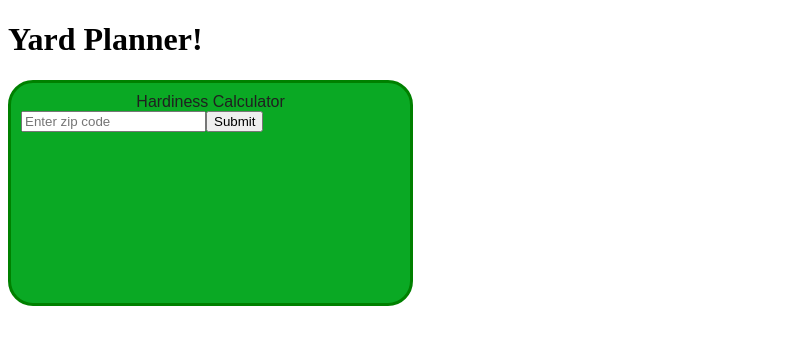
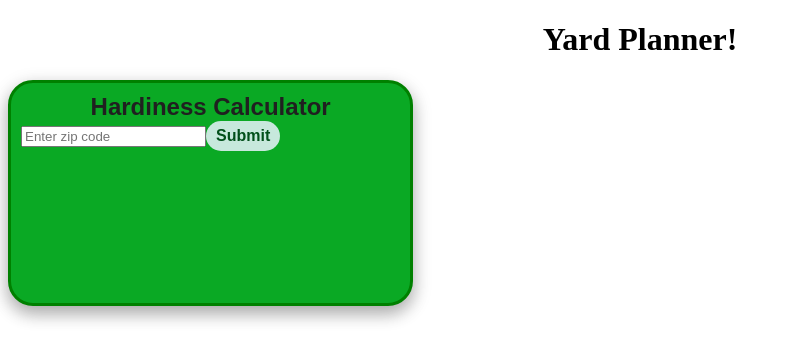
Before and after one commit to drewbrownie21/yard-planner, a React (Vite) app: page / in a window 1280 px wide. Shown: the top 360 px of the page, without its empty margins (0-798 px from the left). Built offline with nearby package versions, Linux system fonts and the light colour scheme.

Commit message:
CSS styling plus added a header and button component

```diff
--- a/src/App.css
+++ b/src/App.css
@@ -6,10 +6,32 @@
   width: 30%;
   padding: 10px;
   border-radius: 25px;
+  box-shadow:
+    0 8px 16px 0 rgba(0, 0, 0, 0.2),
+    0 6px 20px 0 rgba(0, 0, 0, 0.19);
 }
 
 .tileHeader {
   color: rgb(32, 32, 32);
   font-family: Arial, Helvetica, sans-serif;
   text-align: center;
+  font-weight: bold;
+  font-size: x-large;
 }
+
+.button {
+  background-color: #c7e8dc; /* Green */
+  border: none;
+  color: rgb(2, 79, 26);
+  padding: 6px 10px;
+  text-align: center;
+  font-weight: bold;
+  font-size: x-large;
+  display: inline-block;
+  font-size: 16px;
+  border-radius: 25px;
+}
+
+.header {
+  text-align: center;
+}
--- a/src/App.tsx
+++ b/src/App.tsx
@@ -1,9 +1,10 @@
+import { Header } from "./Header";
 import { Haridness } from "./hardiness/Hardiness";
 
 function App() {
   return (
     <main>
-      <h1>Yard Planner!</h1>
+      <Header />
       <Haridness />
     </main>
   );
--- /dev/null
+++ b/src/Header.tsx
@@ -0,0 +1,7 @@
+export function Header() {
+  return (
+    <header className="header">
+      <h1>Yard Planner!</h1>
+    </header>
+  );
+}
--- /dev/null
+++ b/src/components/Button.tsx
@@ -0,0 +1,7 @@
+interface ButtonProps {
+  buttonDisplayText: string;
+}
+
+export function Button({ buttonDisplayText }: ButtonProps) {
+  return <button className="button">{buttonDisplayText}</button>;
+}
--- a/src/hardiness/Hardiness.tsx
+++ b/src/hardiness/Hardiness.tsx
@@ -1,9 +1,10 @@
 import { useState } from "react";
 import Tile from "../components/Tile";
+import { Button } from "../components/Button";
 
 export function Haridness() {
-  const [zipcode, setZipcode] = useState('');
-  const [displayZipCode, setDisplayZipCode] = useState('')
+  const [zipcode, setZipcode] = useState("");
+  const [displayZipCode, setDisplayZipCode] = useState("");
 
   //   Use this to prevent the page from loading and reset the search value
   const handleClick = (e: any) => {
@@ -21,10 +22,8 @@ export function Haridness() {
             value={zipcode}
             onChange={(e) => setZipcode(e.target.value)}
           />
-          <button>Submit</button>
-          <span>
-            {displayZipCode}
-          </span>
+          <Button buttonDisplayText={"Submit"} />
+          <span>{displayZipCode}</span>
         </form>
       </Tile>
     </section>
```
